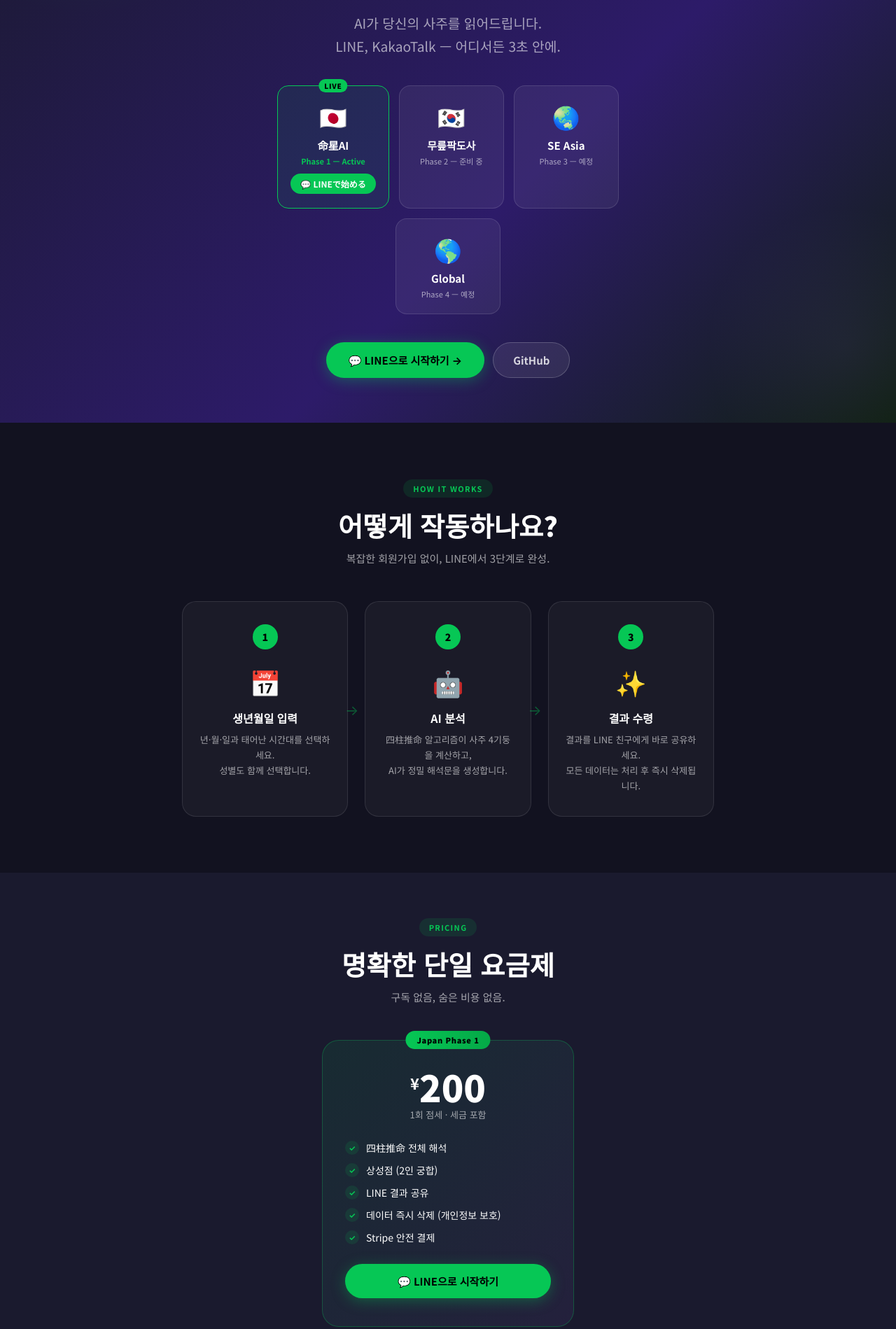
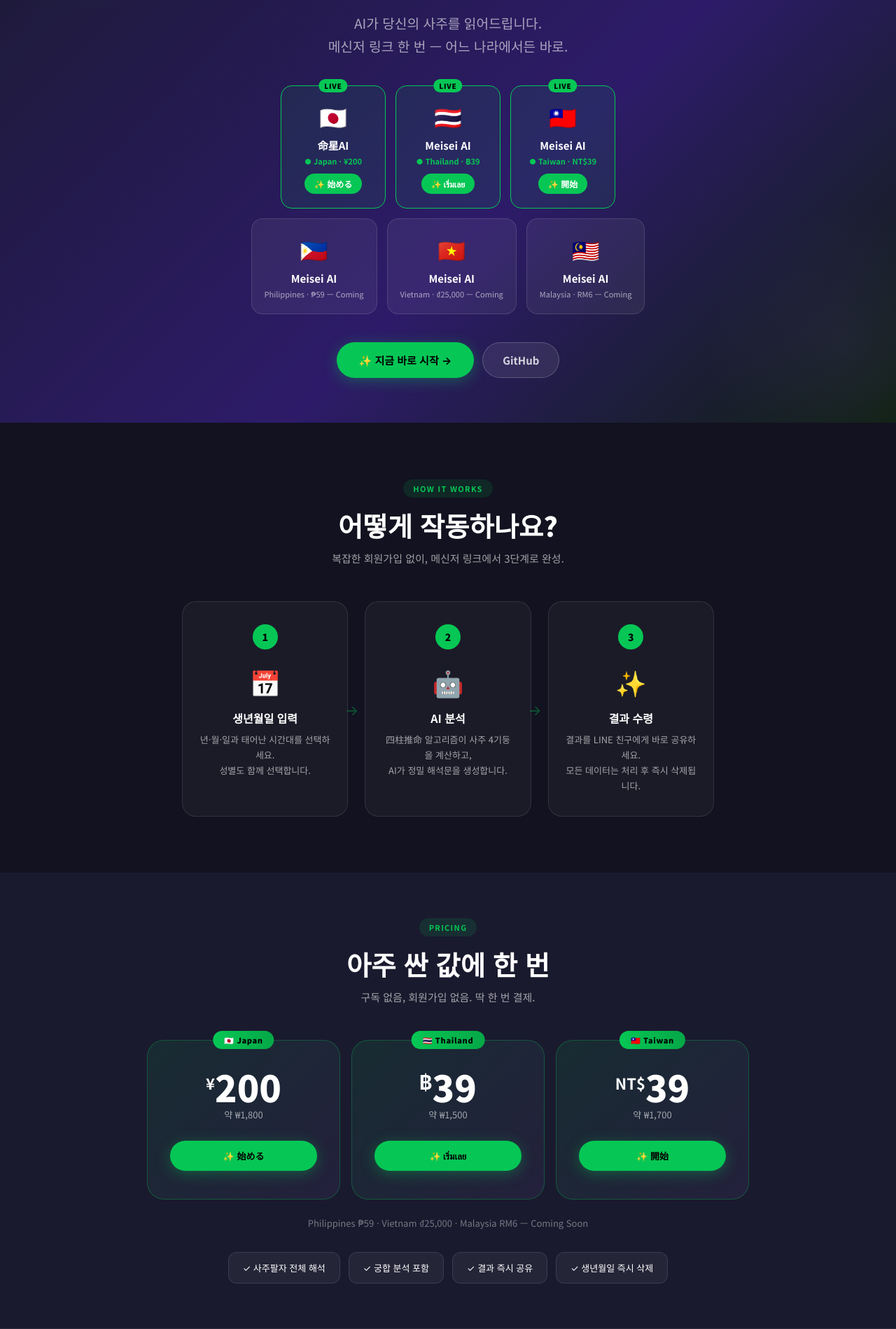
Before and after one commit to kgg2512/saju-paljja, a plain HTML site: page docs/index.html in a window 1280 px wide. Shown: the part 294-2193 px from the top of the page at 70% size. Drawn offline with Linux system fonts and the light colour scheme.

Commit message:
feat: 랜딩페이지 6개국 마켓 확장 + 범용 웹앱 링크

```diff
--- a/docs/index.html
+++ b/docs/index.html
@@ -525,7 +525,7 @@
       <div class="nav-brand-dot"></div>
       무릎팍도사
     </a>
-    <span class="nav-badge">Phase 1: Japan</span>
+    <span class="nav-badge">6 Markets · K-pop Global</span>
   </nav>
 
   <!-- Hero Section -->
@@ -544,44 +544,58 @@
 
     <p class="hero-subtitle fade-up fade-up-delay-2">
       AI가 당신의 사주를 읽어드립니다.<br>
-      LINE, KakaoTalk — 어디서든 3초 안에.
+      메신저 링크 한 번 — 어느 나라에서든 바로.
     </p>
 
     <div class="markets fade-up fade-up-delay-2">
       <div class="market-card active">
         <div class="market-flag">🇯🇵</div>
         <div class="market-name">命星AI</div>
-        <div class="market-status">Phase 1 — Active</div>
-        <a href="https://liff.line.me/REPLACE_LIFF_ID"
-           class="market-line-btn"
-           target="_blank"
-           rel="noopener">
-          💬 LINEで始める
+        <div class="market-status">● Japan · ¥200</div>
+        <a href="../markets/web/app.html?market=jp"
+           class="market-line-btn">
+          ✨ 始める
+        </a>
+      </div>
+      <div class="market-card active">
+        <div class="market-flag">🇹🇭</div>
+        <div class="market-name">Meisei AI</div>
+        <div class="market-status">● Thailand · ฿39</div>
+        <a href="../markets/web/app.html?market=th"
+           class="market-line-btn">
+          ✨ เริ่มเลย
+        </a>
+      </div>
+      <div class="market-card active">
+        <div class="market-flag">🇹🇼</div>
+        <div class="market-name">Meisei AI</div>
+        <div class="market-status">● Taiwan · NT$39</div>
+        <a href="../markets/web/app.html?market=tw"
+           class="market-line-btn">
+          ✨ 開始
         </a>
       </div>
       <div class="market-card">
-        <div class="market-flag">🇰🇷</div>
-        <div class="market-name">무릎팍도사</div>
-        <div class="market-status">Phase 2 — 준비 중</div>
+        <div class="market-flag">🇵🇭</div>
+        <div class="market-name">Meisei AI</div>
+        <div class="market-status">Philippines · ₱59 — Coming</div>
       </div>
       <div class="market-card">
-        <div class="market-flag">🌏</div>
-        <div class="market-name">SE Asia</div>
-        <div class="market-status">Phase 3 — 예정</div>
+        <div class="market-flag">🇻🇳</div>
+        <div class="market-name">Meisei AI</div>
+        <div class="market-status">Vietnam · ₫25,000 — Coming</div>
       </div>
       <div class="market-card">
-        <div class="market-flag">🌎</div>
-        <div class="market-name">Global</div>
-        <div class="market-status">Phase 4 — 예정</div>
+        <div class="market-flag">🇲🇾</div>
+        <div class="market-name">Meisei AI</div>
+        <div class="market-status">Malaysia · RM6 — Coming</div>
       </div>
     </div>
 
     <div class="hero-cta-group fade-up fade-up-delay-3">
-      <a href="https://liff.line.me/REPLACE_LIFF_ID"
-         class="cta-primary"
-         target="_blank"
-         rel="noopener">
-        💬 LINE으로 시작하기 →
+      <a href="../markets/web/app.html?market=jp"
+         class="cta-primary">
+        ✨ 지금 바로 시작 →
       </a>
       <a href="https://github.com/kgg2512/mureupak-dosa"
          class="cta-secondary"
@@ -598,7 +612,7 @@
     <div class="section-label fade-up">How It Works</div>
     <h2 class="section-title fade-up">어떻게 작동하나요?</h2>
     <p class="section-subtitle fade-up">
-      복잡한 회원가입 없이, LINE에서 3단계로 완성.
+      복잡한 회원가입 없이, 메신저 링크에서 3단계로 완성.
     </p>
 
     <div class="steps-grid">
@@ -638,42 +652,39 @@
   <!-- Pricing -->
   <section class="pricing-section" id="pricing">
     <div class="section-label fade-up">Pricing</div>
-    <h2 class="section-title fade-up">명확한 단일 요금제</h2>
-    <p class="section-subtitle fade-up">구독 없음, 숨은 비용 없음.</p>
+    <h2 class="section-title fade-up">아주 싼 값에 한 번</h2>
+    <p class="section-subtitle fade-up">구독 없음, 회원가입 없음. 딱 한 번 결제.</p>
 
-    <div class="price-card fade-up">
-      <div class="price-badge-top">Japan Phase 1</div>
-      <div class="price-amount"><span>¥</span>200</div>
-      <div class="price-sub">1회 점세 · 세금 포함</div>
-      <div class="price-features">
-        <div class="price-feature-item">
-          <div class="price-feature-check">✓</div>
-          四柱推命 전체 해석
-        </div>
-        <div class="price-feature-item">
-          <div class="price-feature-check">✓</div>
-          상성점 (2인 궁합)
-        </div>
-        <div class="price-feature-item">
-          <div class="price-feature-check">✓</div>
-          LINE 결과 공유
-        </div>
-        <div class="price-feature-item">
-          <div class="price-feature-check">✓</div>
-          데이터 즉시 삭제 (개인정보 보호)
-        </div>
-        <div class="price-feature-item">
-          <div class="price-feature-check">✓</div>
-          Stripe 안전 결제
-        </div>
+    <div style="display:flex;flex-wrap:wrap;gap:16px;justify-content:center;max-width:860px;margin:0 auto;">
+      <div class="price-card fade-up" style="min-width:220px;flex:1;">
+        <div class="price-badge-top">🇯🇵 Japan</div>
+        <div class="price-amount"><span>¥</span>200</div>
+        <div class="price-sub">약 ₩1,800</div>
+        <a href="../markets/web/app.html?market=jp" class="cta-primary" style="width:100%;justify-content:center;font-size:13px;padding:12px;">✨ 始める</a>
       </div>
-      <a href="https://liff.line.me/REPLACE_LIFF_ID"
-         class="cta-primary"
-         style="width:100%;justify-content:center;"
-         target="_blank"
-         rel="noopener">
-        💬 LINE으로 시작하기
-      </a>
+      <div class="price-card fade-up fade-up-delay-1" style="min-width:220px;flex:1;">
+        <div class="price-badge-top">🇹🇭 Thailand</div>
+        <div class="price-amount"><span style="font-size:28px;">฿</span>39</div>
+        <div class="price-sub">약 ₩1,500</div>
+        <a href="../markets/web/app.html?market=th" class="cta-primary" style="width:100%;justify-content:center;font-size:13px;padding:12px;">✨ เริ่มเลย</a>
+      </div>
+      <div class="price-card fade-up fade-up-delay-2" style="min-width:220px;flex:1;">
+        <div class="price-badge-top">🇹🇼 Taiwan</div>
+        <div class="price-amount"><span style="font-size:22px;">NT$</span>39</div>
+        <div class="price-sub">약 ₩1,700</div>
+        <a href="../markets/web/app.html?market=tw" class="cta-primary" style="width:100%;justify-content:center;font-size:13px;padding:12px;">✨ 開始</a>
+      </div>
+    </div>
+
+    <p style="text-align:center;margin-top:24px;font-size:13px;color:rgba(255,255,255,0.4);">
+      Philippines ₱59 · Vietnam ₫25,000 · Malaysia RM6 — Coming Soon
+    </p>
+
+    <div style="text-align:center;margin-top:32px;display:flex;flex-wrap:wrap;gap:12px;justify-content:center;">
+      <div style="background:rgba(255,255,255,0.05);border:1px solid rgba(255,255,255,0.1);border-radius:12px;padding:12px 20px;font-size:13px;">✓ 사주팔자 전체 해석</div>
+      <div style="background:rgba(255,255,255,0.05);border:1px solid rgba(255,255,255,0.1);border-radius:12px;padding:12px 20px;font-size:13px;">✓ 궁합 분석 포함</div>
+      <div style="background:rgba(255,255,255,0.05);border:1px solid rgba(255,255,255,0.1);border-radius:12px;padding:12px 20px;font-size:13px;">✓ 결과 즉시 공유</div>
+      <div style="background:rgba(255,255,255,0.05);border:1px solid rgba(255,255,255,0.1);border-radius:12px;padding:12px 20px;font-size:13px;">✓ 생년월일 즉시 삭제</div>
     </div>
   </section>
 
```
